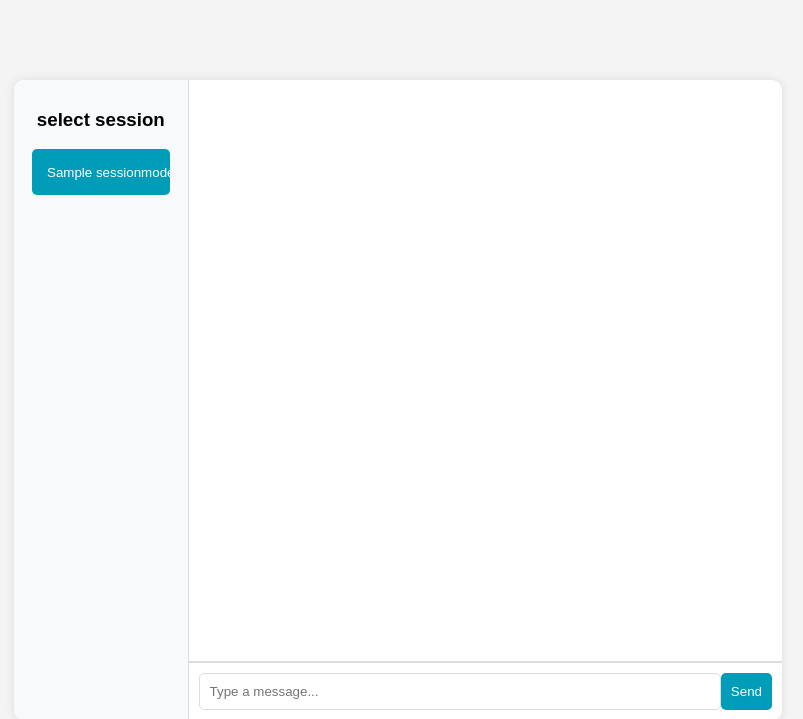
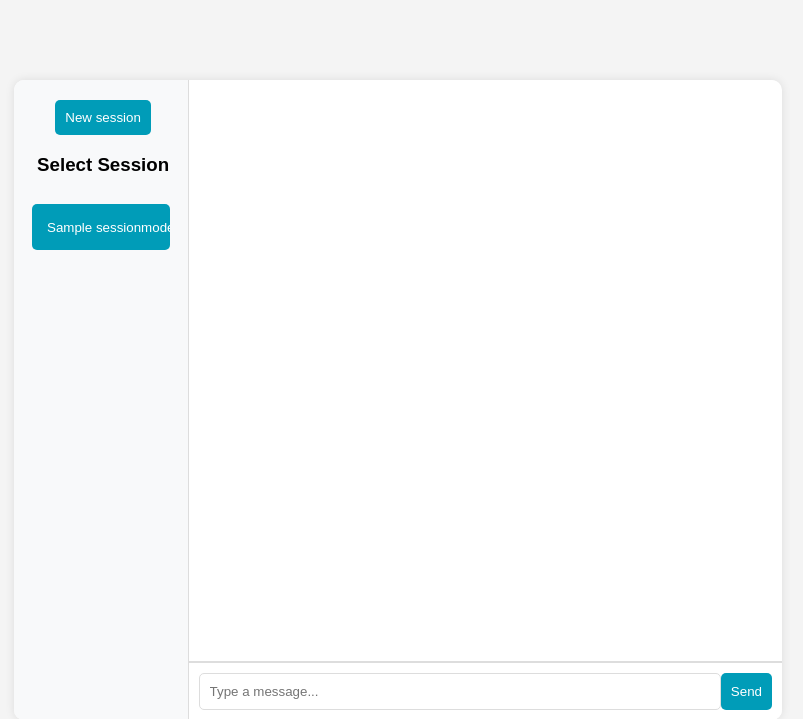
Before and after one commit to smks17/chatttty, a Django app: page / in a window 1280 px wide. Shown: the top 719 px of the page, without its empty margins (242-1045 px from the left). Run offline with Django 4.2, Linux system fonts and the light colour scheme; a user stored in the database is signed in; tables that the repository leaves empty hold one stand-in row (values such as "Sample post").

Commit message:
Add `New session` button and functionality

```diff
--- a/chat/static/css/chat.css
+++ b/chat/static/css/chat.css
@@ -16,6 +16,16 @@ body {
     border-radius: 10px;
     overflow: hidden;
     box-shadow: 0 0 10px rgba(0, 0, 0, 0.1);
+}
+
+#session-header {
+    width: 90%;
+    background: #f8f9fa;
+    padding: 10px;
+    gap: 10px;
+    flex-direction: row;
+    overflow-y: auto;
+    text-align: center;
 }
 
 #session-list {
--- a/chat/static/js/chat.js
+++ b/chat/static/js/chat.js
@@ -27,6 +27,7 @@ function sendMessage() {
             // We add user input here because we want to sure about backend process
             appendMessage("user", userInputValue);
             appendMessage("Assistance", data.message);
+            if (!doesSessionSet()) document.cookie = `chat_session_id=${data.session_id}; path=/`;
             loadSessions();  // TODO: not optimize
         }
     })
@@ -84,29 +85,35 @@ function loadSessions() {
     })
     .then(response => response.json())
     .then(data => {
-        console.log("We here")
         sessionListDiv = document.getElementById("sessions-name");
         sessionListData = data.sessions;
         sessionListDiv.innerHTML = "";
         sessionListData.forEach(sessionData => {
             sessionLink = document.createElement("button");
             sessionLink.className = "session";
-            console.log(sessionLink)
             sessionLink.innerHTML = `<div> ${sessionData.session_name} </div>`
             sessionLink.onclick = () => {
                 loadSession(sessionData.session_id);
             }
             sessionListDiv.appendChild(sessionLink);
         });
-        const cookies = `; ${document.cookie}`;
-        const part = cookies.split(`; chat_session_id=`);
-        if (part.length == 2) {
+        if (doesSessionSet())
             loadChatHistory();
-        }
     })
+}
+
+function doesSessionSet() {
+    const cookies = `; ${document.cookie}`;
+    const parts = cookies.split(`; chat_session_id=`);
+    return (parts == 2 && parts.pop().split(';').shift())
 }
 
 function loadSession(session_id) {
     document.cookie = `chat_session_id=${session_id}; path=/`;
     loadChatHistory();
 }
+
+function newSession() {
+    document.cookie = `chat_session_id=; path=/`;
+    clearMessages();
+}
--- a/chat/templates/index.html
+++ b/chat/templates/index.html
@@ -10,9 +10,11 @@
 </head>
 <body>
     <div class="chat-wrapper">
-        <!-- TODO: create session button -->
         <div id="session-list">
-            <h3>select session</h3>
+            <div id="session-header">
+                <button onclick="newSession()">New session</button>
+                <h3>Select Session</h3>
+            </div>
             <div id="sessions-name" onload="loadSessions()"></div>
         </div>
         <div class="chat-container">
--- a/chat/views.py
+++ b/chat/views.py
@@ -75,7 +75,7 @@ def chat(request):
         user_prompt = PromptModel(role=UserRole.ASSISTANCE, content=message, session=session)
         user_prompt.save()
         # TODO: return stream
-        return JsonResponse({"sender": request.user.username, "message": message})
+        return JsonResponse({"sender": request.user.username, "session_id": session.session_id, "message": message})
     elif request.method == "GET":
         messages = PromptModel.objects.filter(session=session).values("content", "role")
         return JsonResponse({
```
